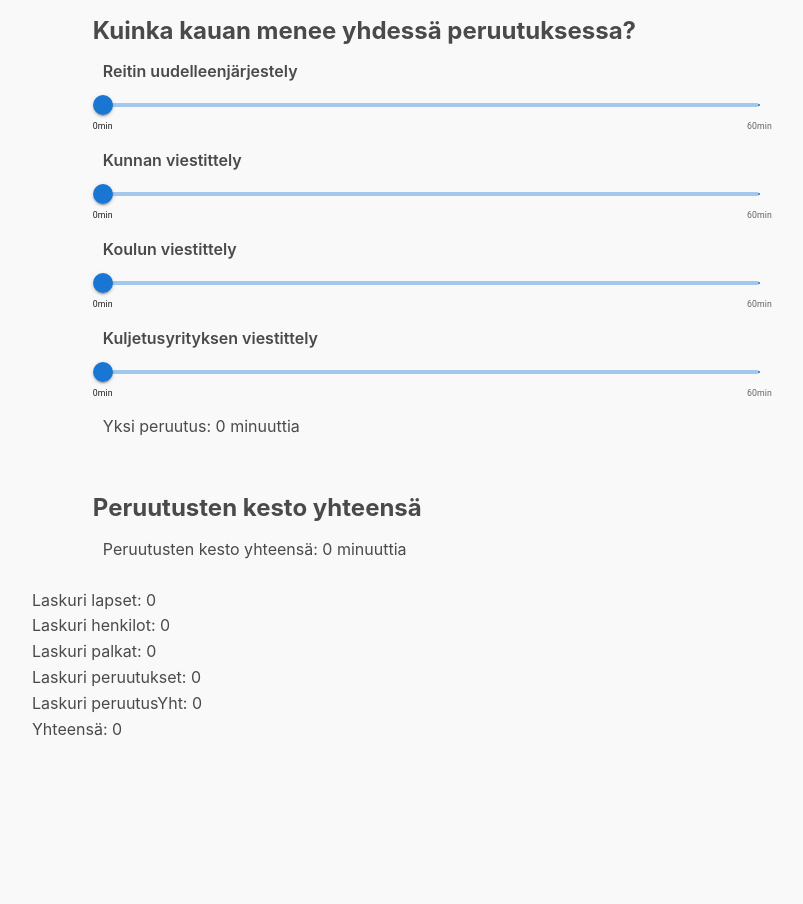
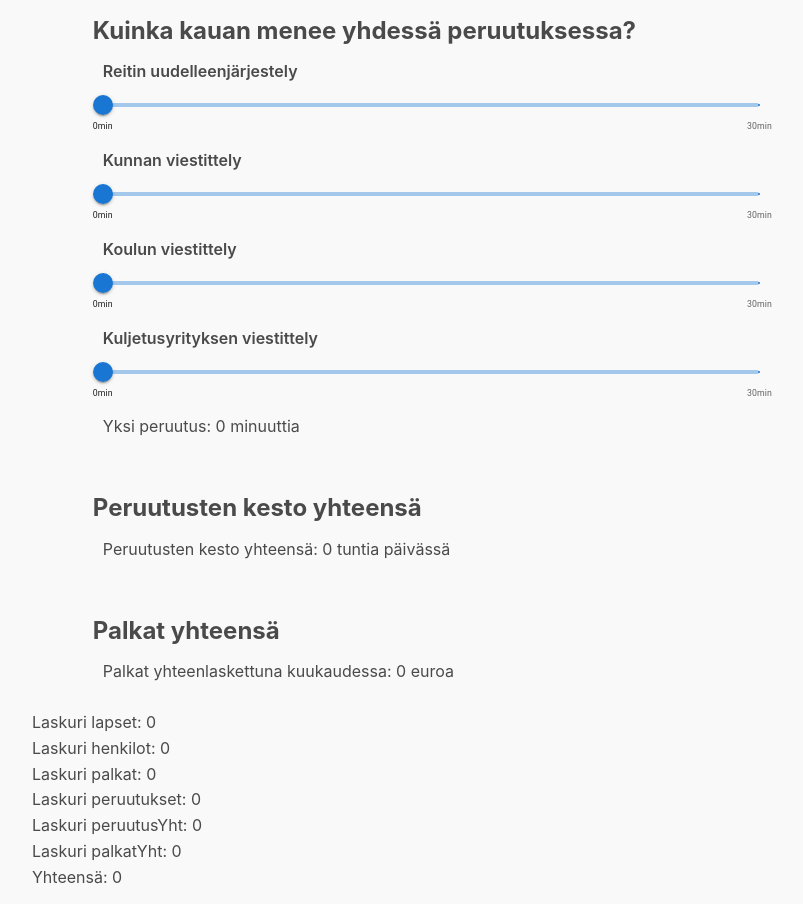
Before and after one commit to ElinaPe/elinape.github.io, a React (Vite) app: page / in a window 1280 px wide. Shown: the part 1140-2044 px from the top of the page, without its empty margins (0-803 px from the left). Before the commit the page ends 1896 px from the top, so only its background shows below. Built offline with nearby package versions, Linux system fonts and the light colour scheme.

Commit message:
Toimiigit add . :)

```diff
--- a/src/components/Calculator.tsx
+++ b/src/components/Calculator.tsx
@@ -1,5 +1,5 @@
 import React, { useEffect, useState } from 'react';
-import { Calculator, Field, InputValues } from '../types';
+import { Calculator, Field } from '../types';
 import CustomInput from './Input';
 // import calculateResult from '../hooks/calculateResult';
 import { parser } from "mathjs"
@@ -8,16 +8,14 @@ interface CalculatorProps {
     calculator: Calculator;
     // handleInputChange: (formulaName: string, variable: string, value: string | number) => void;
     // result: number | string;
-    onCalculatorChange: (calculatorId: string, result: number | string) => void;
+    onCalculatorChange: (calculatorId: string, result: number) => void;
     cssClasses?: string[]
 }
 
 const Laskuri: React.FC<CalculatorProps> = ({ calculator, onCalculatorChange }) => {
     // const [result, setResult] = useState(0)
-    const [result, setResult] = useState({value: 0, name: '', unit: ''});
-
-    const { id } = calculator
-
+  const [result, setResult] = useState({value: 0, name: '', unit: ''});
+  const { id, variables } = calculator
   // field names and default values
   const [fields, setFields] = useState(calculator.fields)
 
@@ -28,25 +26,30 @@ const Laskuri: React.FC<CalculatorProps> = ({ calculator, onCalculatorChange })
     fields?.forEach(field => {
       p.set(field.variable, field.defaultValue);
     });
+    variables?.forEach(variable => {
+      p.set(variable.name, variable.value);
+    });
 
     try {
       const value = p.evaluate(calculator.formula);
-      setResult(prev => ({...prev, value})); // Päivitä vain value, säilytä muut tiedot
+      setResult(prev => {
+        if (prev.value !== value) {
+          return {...prev, value};
+        }
+        return prev;
+      });
     } catch (error) {
       console.error('Kaavan arviointivirhe:', error);
     }
-  }, [fields, calculator.formula]);
+  }, [fields, calculator.formula, variables]);
 
   useEffect(() => {
     onCalculatorChange(id, result.value)
   }, [result])
 
-//   const handleInputChange = (variable: string, value: string | number) => {
-//     const parsedValue = typeof value === 'string' ? parseFloat(value) || 0 : value;
-//     const inputValue = typeof value === 'string' ? parseFloat(value) || 0 : value;
 
 const handleFieldChange = (variable: string, value: string) => {
-    const parsedValue = parseFloat(value) || 0; // Muunna arvo numeroksi
+    const parsedValue = parseFloat(value) || 0;
     setFields((prevFields) =>
         prevFields?.map((field) =>
             field.variable === variable ? { ...field, defaultValue: parsedValue } : field
@@ -55,26 +58,7 @@ const handleFieldChange = (variable: string, value: string) => {
 };
 
 
-    // const handleInputChange = (calculatorId: string, variable: string, value: string | number) => {
-    //     const inputValue = typeof value === 'string' ? parseFloat(value) || 0 : value;
-    //     updateInputValues(calculatorId, variable, inputValue);
-    // };
-
-    // const updateInputValues = (calculatorId: string, variable: string, inputValue: number) => {
-    //     setInputValues((prev) => {
-    //         const newInputValues = {
-    //             ...prev,
-    //             [calculatorId]: {
-    //                 ...prev[calculatorId],
-    //                 [variable]: inputValue,
-    //             },
-    //         };
-
-    //         calculateResult(newInputValues);
-    //         return newInputValues;
-    //     });
-
-    const hasResult = result.toString() !== "Ei tulosta";
+    const hasResult = result.value.toString() !== "Ei tulosta";
 
     return (
         <div className="oneCalculatorContainer">
@@ -88,9 +72,8 @@ const handleFieldChange = (variable: string, value: string) => {
                         onChange={(variable, value) => handleFieldChange(variable, value.toString())}
                     />
                 ))}
-                {/* <p>{calculator.result.name}: {result}</p> se onkin tossa alempana */}
             </div>
-            {hasResult ? (<p className='calculatorResult'>{calculator.result.name}: {parseInt(result.value.toString())} {calculator.result.unit} </p>)
+            {hasResult ? (<p className='calculatorResult'>{calculator.result.name}: {result.value} {calculator.result.unit} </p>)
             : (<p className='calculatorResult'>{calculator.result.name}: {result.value} </p>)}
         </div>
     );
--- a/src/components/CalculatorContainer.tsx
+++ b/src/components/CalculatorContainer.tsx
@@ -11,54 +11,71 @@ function CalculatorContainer() {
     const validatedContainer = validatedData.Container
     const validatedCalculators = validatedData.Laskurit;
 
+    const [endResults, setEndResults] = useState<{ name: string; value: number }[]>([])
     const [calculators, setCalculators] = useState(validatedCalculators.map(calculator => ({
-        ...calculator
+        ...calculator, variables:endResults
     })));
 
-    const handleCalculatorChange = (calculatorId: string, result: string | number) => {
+
+    const handleCalculatorChange = (calculatorId: string, result: number) => {
         const newValue = typeof result === 'number' ? result : parseFloat(result);
         setCalculators(prevCalculators =>
             prevCalculators.map(calculator =>
-                calculator.id === calculatorId ? { ...calculator, result: { ...calculator.result, value: newValue }} : calculator
+                calculator.id === calculatorId ? { ...calculator, result: { ...calculator.result, value: newValue } } : calculator
+
             )
         );
-    };
-
-    const calculateTotalResults = (calculator: Calculator, calculators: Calculator[]) => {
-        const p = parser();
-        calculator.variables?.forEach(varDependency => {
-            const dependentCalculator = calculators.find(c => c.id === varDependency.variable);
-            if (dependentCalculator && dependentCalculator.result && typeof dependentCalculator.result.value === 'number') {
-                p.set(varDependency.variable, dependentCalculator.result.value);
-            }
-        });
-        try {
-            const result = p.evaluate(calculator.formula);
-            return typeof result === 'number' ? result : 0;
-        } catch (error) {
-            console.error('Kaavan arviointivirhe:', error);
-            return 0;
-        }
+        console.log('uus arvo :' ,newValue)
     };
 
     useEffect(() => {
-  let isUpdated = false;
-  const updatedCalculators = calculators.map(calculator => {
-    if (calculator.type === "total") {
-      const newResult = calculateTotalResults(calculator, calculators);
-      if (calculator.result.value !== newResult) {
-        isUpdated = true;
-        return { ...calculator, result: { ...calculator.result, value: newResult }};
+        const newResults: {
+            name: string
+            value: number
+        }[] = []
+        for (const calculator of calculators){
+            newResults.push({
+                name: `result_${calculator.id}`,
+                value: calculator.result.value,
+            })
         }
-    }
-    return calculator;
-  });
+        setEndResults(newResults)
+        console.log('uuudet arvot',newResults)
+    }, [calculators])
 
-  // Päivitä tila vain, jos päivitys on tarpeellinen
-  if (isUpdated) {
-    setCalculators(updatedCalculators);
-  }
-}, [calculators]);
+
+    // const calculateTotalResults = (calculator: Calculator, calculators: Calculator[]) => {
+    //     const p = parser();
+    //     calculator.variables?.forEach(varDependency => {
+    //         const dependentCalculator = calculators.find(c => c.id === varDependency.variable);
+    //         if (dependentCalculator && dependentCalculator.result && typeof dependentCalculator.result.value === 'number') {
+    //             p.set(varDependency.variable, dependentCalculator.result.value);
+    //         }
+    //     });
+    //     try {
+    //         const result = p.evaluate(calculator.formula);
+    //         return typeof result === 'number' ? result : 0;
+    //     } catch (error) {
+    //         console.error('Kaavan arviointivirhe:', error);
+    //         return 0;
+    //     }
+    // };
+
+    // useEffect(() => {
+    //     const updatedCalculators = calculators.map(calculator => {
+    //         if (calculator.type === "total") {
+    //             const newResult = calculateTotalResults(calculator, calculators);
+    //             if (calculator.result.value !== newResult) {
+    //                 return { ...calculator, result: { ...calculator.result, value: newResult } };
+    //             }
+    //         }
+    //         return calculator;
+    //     });
+
+
+    //     setCalculators(updatedCalculators);
+
+    // }, [calculators]);
 
 
     return (
@@ -68,12 +85,13 @@ function CalculatorContainer() {
                 {validatedCalculators.map((calculator) => (
                     <Laskuri
                         key={calculator.id}
-                    calculator={calculator}
-                    // result={results[calculator.id] || 'Ei tulosta'} ei täällä resultsia vaan yhteenveto
+                        calculator={{...calculator, variables: endResults}}
                         onCalculatorChange={handleCalculatorChange}
                     />
                 ))}
+
             </div>
+
             <div>
                 {calculators.map((calculator, index) => (
                     <div key={index}>
@@ -83,9 +101,7 @@ function CalculatorContainer() {
                 <div>
                     {`Yhteensä: ${calculators.reduce((acc, { result }) => acc + result.value, 0)}`}
                 </div>
-        </div>        {/* <div className='calculatorResults'>
-            <p>Ekatulos: </p>
-        </div> */}
+            </div>
         </div>
     );
 }
--- a/src/laskuri.yaml
+++ b/src/laskuri.yaml
@@ -118,46 +118,46 @@ Laskurit:
         variable: uj
         controlType: slider
         min: 0
-        max: 60
+        max: 30
         marks:
           - value: 0
             label: "0min"
-          - value: 60
-            label: "60min"
+          - value: 30
+            label: "30min"
         defaultValue: 0
       - name: Kunnan viestittely
         variable: kuv
         controlType: slider
         min: 0
-        max: 60
+        max: 30
         marks:
           - value: 0
             label: "0min"
-          - value: 60
-            label: "60min"
+          - value: 30
+            label: "30min"
         type: float
         defaultValue: 0
       - name: Koulun viestittely
         variable: kov
         controlType: slider
         min: 0
-        max: 60
+        max: 30
         marks:
           - value: 0
             label: "0min"
-          - value: 60
-            label: "60min"
+          - value: 30
+            label: "30min"
         defaultValue: 0
       - name: Kuljetusyrityksen viestittely
         variable: kyv
         controlType: slider
         min: 0
-        max: 60
+        max: 30
         marks:
           - value: 0
             label: "0min"
-          - value: 60
-            label: "60min"
+          - value: 30
+            label: "30min"
         defaultValue: 0
     # variables:
     #     variable: peruutukset
@@ -175,14 +175,40 @@ Laskurit:
     title: Peruutusten kesto yhteensä
     type: total
     variables:
-      - variable: lapset
-        value: result
-        defaultValue: 0
-      - variable: peruutukset
-        value: result
-        defaultValue: 0
-    formula: lapset * peruutukset
+      - name: result_lapset
+        value: 0
+      - name: result_peruutukset
+        value: 0
+    formula: result_lapset * result_peruutukset / 60
     result:
         name: Peruutusten kesto yhteensä
-        unit: minuuttia
+        unit: tuntia päivässä
         value: 0
+
+  - id: palkatYht
+    title: Palkat yhteensä
+    type: total
+    variables:
+      - name: result_henkilot
+        value: 0
+      - name: result_palkat
+        value: 0
+    formula: result_henkilot * (result_palkat * 1.75)
+    result:
+        name: Palkat yhteenlaskettuna kuukaudessa
+        unit: euroa
+        value: 0
+
+  # - id: aikaYht
+  #   title: Aikaa kuluu
+  #   type: total
+  #   variables:
+  #     - name: result_henkilot
+  #       value: 0
+  #     - name: result_palkat
+  #       value: 0
+  #   formula: result_henkilot * (result_palkat * 1.75)
+  #   result:
+  #       name: Palkat yhteenlaskettuna kuukaudessa
+  #       unit: euroa
+  #       value: 0
--- a/src/types.ts
+++ b/src/types.ts
@@ -11,9 +11,8 @@ const Mark = z.object({
 });
 
 const Variable = z.object({
-	variable: z.string(),
-	value: z.string(),
-	defaultValue: z.number()
+	name: z.string(),
+	value: z.number(),
 })
 
 export const Field = z.object({
```
Lines whose indentation alone changed are shown as unchanged.
